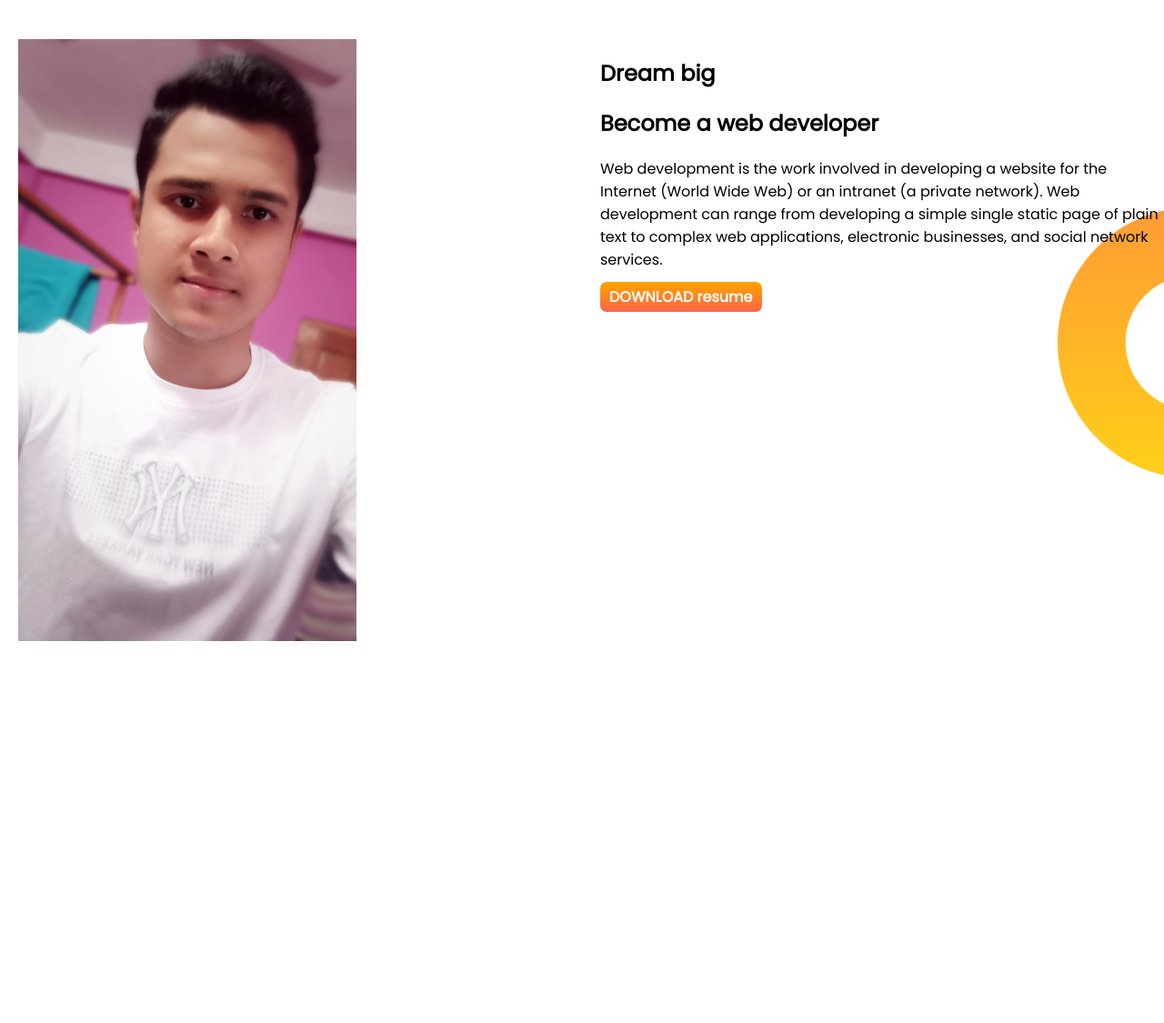
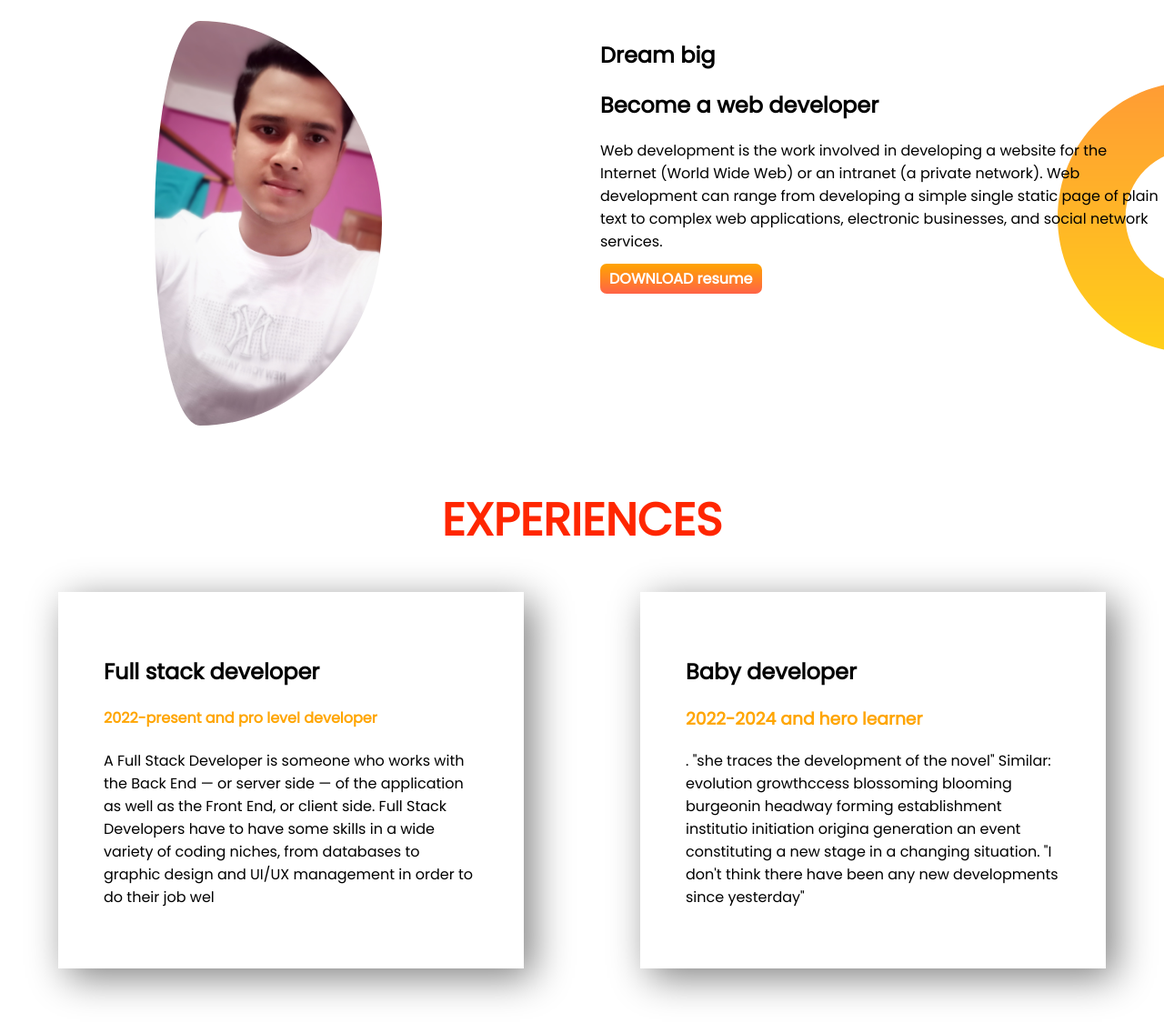
Before and after one commit to shahariar29/developer-protfolio, a plain HTML site: page index.html in a window 1280 px wide. Shown: the part 453-1578 px from the top of the page at 91% size. Before the commit the page ends 1285 px from the top, so only its background shows below. Drawn offline with Linux system fonts and the light colour scheme.

Commit message:
last commit

```diff
--- a/index.html
+++ b/index.html
@@ -13,10 +13,10 @@
 </head>
 
 <body>
-    <section class="top-banner">
+    <section class="top-banner flexible-container">
         <div class="half-width">
             <h1>welcome To</h1>
-            <h1><span class="aqua-color">muhammad hemal</span> world</h1>
+            <h1><span class="orange-color">muhammad hemal</span> world</h1>
             <h3>Build climber and Train stopper</h3>
             <p>I am muhammad.I study in class ten.
                 Muhammad compelet milestone 1 ,2 and 3,4 all videos.He is trying an fokira marka website.okay Bye.Ta
@@ -27,9 +27,9 @@
         </div>
         <div class="half-width"> <img src="images/my-bg.png" alt=""></div>
     </section>
-    <section class="dream-big">
+    <section class="dream-big flexible-container">
         <div class="half-width">
-            <img src="images/hemal1.jpg" alt="">
+            <img src="images/hemal1.jpg" alt="" style="width:250px; border-radius: 80%">
         </div>
         <div class="half-width">
             <h1>Dream big</h1>
@@ -42,6 +42,38 @@
         </div>
 
     </section>
+    <section class="experise-area">
+        <h1 class="experiences-style">EXPERIENCES</h1>
+        <div class="flexible-container">
+
+            <div class="experiences-item ">
+                <h1>Full stack developer</h1>
+                <h4 class="orange-color">2022-present and pro level developer
+                </h4>
+                <p>A Full Stack Developer is someone who works with the Back End — or server side — of the application
+                    as
+                    well as the Front End, or client side. Full Stack Developers have to have some skills in a wide
+                    variety
+                    of coding niches, from databases to graphic design and UI/UX management in order to do their job wel
+                </p>
+            </div>
+            <div class="experiences-item">
+                <h1>Baby developer</h1>
+                <h3 class="orange-color">2022-2024 and hero learner</h3>
+                <p>.
+                    "she traces the development of the novel"
+                    Similar: evolution
+                    growthccess
+                    blossoming
+                    blooming burgeonin headway forming
+                    establishment institutio initiation
+                    origina generation
+                    an event constituting a new stage in a changing situation.
+                    "I don't think there have been any new developments since yesterday"
+                </p>
+            </div>
+        </div>
+    </section>
 
 
 
--- a/style.css
+++ b/style.css
@@ -4,22 +4,25 @@ body {
 
 }
 
-.aqua-color {
+.orange-color {
     color: orange;
 }
 
-section {
+.flexible-container {
     display: flex;
-    margin-bottom: 120px;
+    margin-bottom: 60px;
 }
 
 .half-width {
     width: 50%;
     padding-left: 20px;
+    padding-top: 20px;
 }
 
 .half-width img {
     width: 60%;
+    padding-left: 150px;
+
 }
 
 .link-button {
@@ -32,6 +35,12 @@ section {
     border-radius: 7px;
 }
 
+.experiences-style {
+    color: rgb(255, 38, 0);
+    font-size: 50px;
+    text-align: center;
+}
+
 .top-banner {
     background-image: url(images/top-banner.png);
     background-repeat: no-repeat;
@@ -42,3 +51,11 @@ section {
     background-position: right;
     background-repeat: no-repeat;
 }
+
+.experiences-item {
+    width: 100%;
+    margin-left: 5%;
+    margin-right: 5%;
+    box-shadow: 10px 10px 40px gray;
+    padding: 50px;
+}
```
